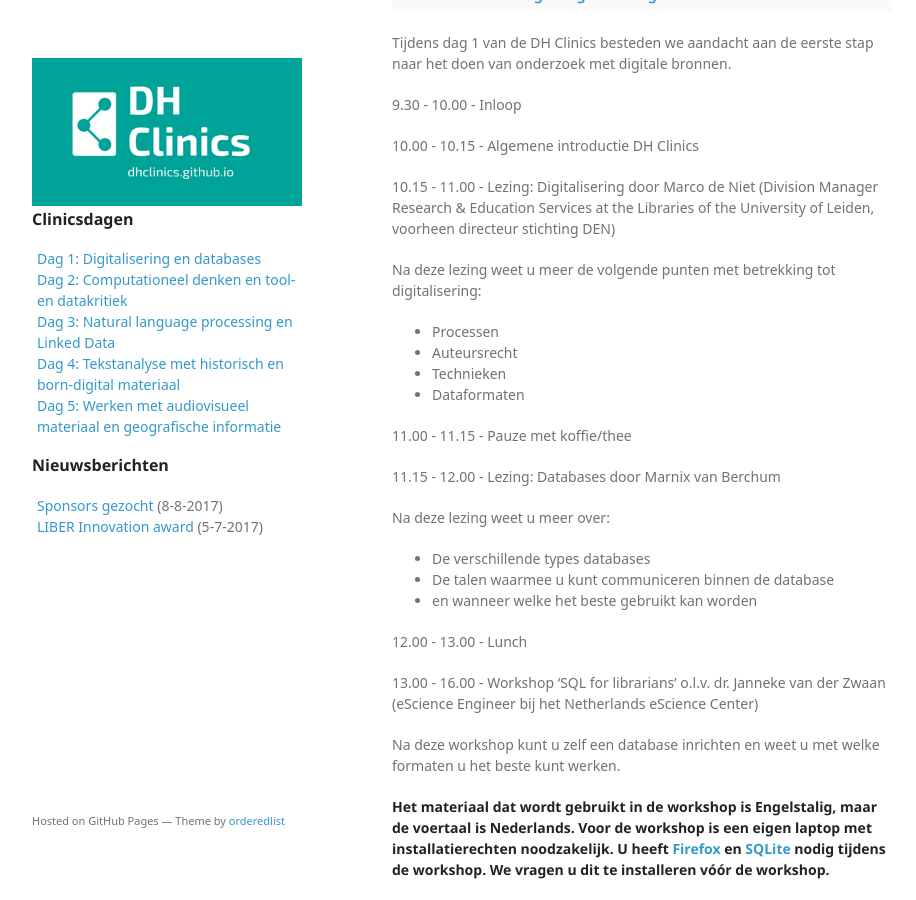
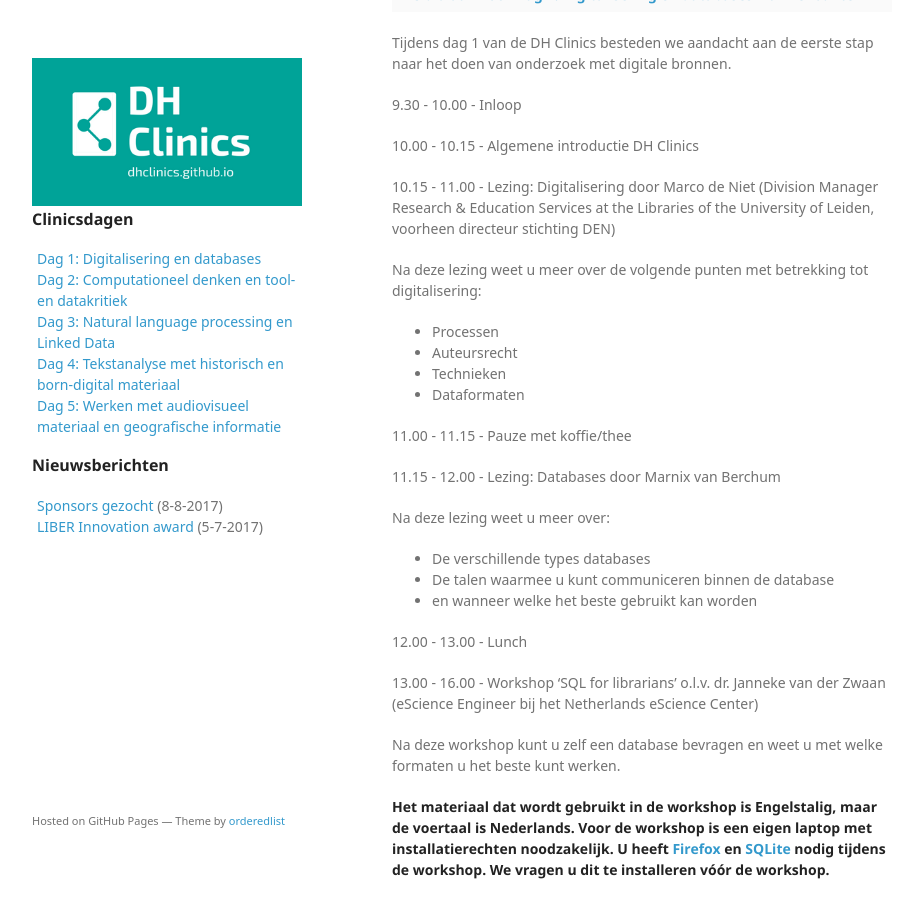
Before and after one commit to DHClinics/dhclinics.github.io, a Jekyll site: the page built from _dag/2017-dag1.md, in a window 1280 px wide and 900 px high, scrolled down 194 px. Shown: the whole window, without its empty margins (178-1094 px from the left). Built offline with Jekyll 4.4.1, drawn with Linux system fonts in a browser that asks for light colours; some web fonts are replaced; a script that is not in the unit is left out.

Commit message:
Verbeter bewoordingen

```diff
--- a/_dag/2017-dag1.md
+++ b/_dag/2017-dag1.md
@@ -23,7 +23,7 @@ Tijdens dag 1 van de DH Clinics besteden we aandacht aan de eerste stap naar het
 
 10.15 - 11.00 - Lezing: Digitalisering door Marco de Niet (Division Manager Research & Education Services at the Libraries of the University of Leiden, voorheen directeur stichting DEN)
 
-Na deze lezing weet u meer de volgende punten met betrekking tot digitalisering:
+Na deze lezing weet u meer over de volgende punten met betrekking tot digitalisering:
 
 - Processen
 - Auteursrecht
@@ -44,6 +44,6 @@ Na deze lezing weet u meer over:
 
 13.00 - 16.00 - Workshop 'SQL for librarians' o.l.v. dr. Janneke van der Zwaan (eScience Engineer bij het Netherlands eScience Center)
 
-Na deze workshop kunt u zelf een database inrichten en weet u met welke formaten u het beste kunt werken.
+Na deze workshop kunt u zelf een database bevragen en weet u met welke formaten u het beste kunt werken.
 
 **Het materiaal dat wordt gebruikt in de workshop is Engelstalig, maar de voertaal is Nederlands. Voor de workshop is een eigen laptop met installatierechten noodzakelijk. U heeft [Firefox](https://www.mozilla.org/en-US/firefox/) en [SQLite](https://www.sqlite.org/) nodig tijdens de workshop. We vragen u dit te installeren vóór de workshop.**
```
